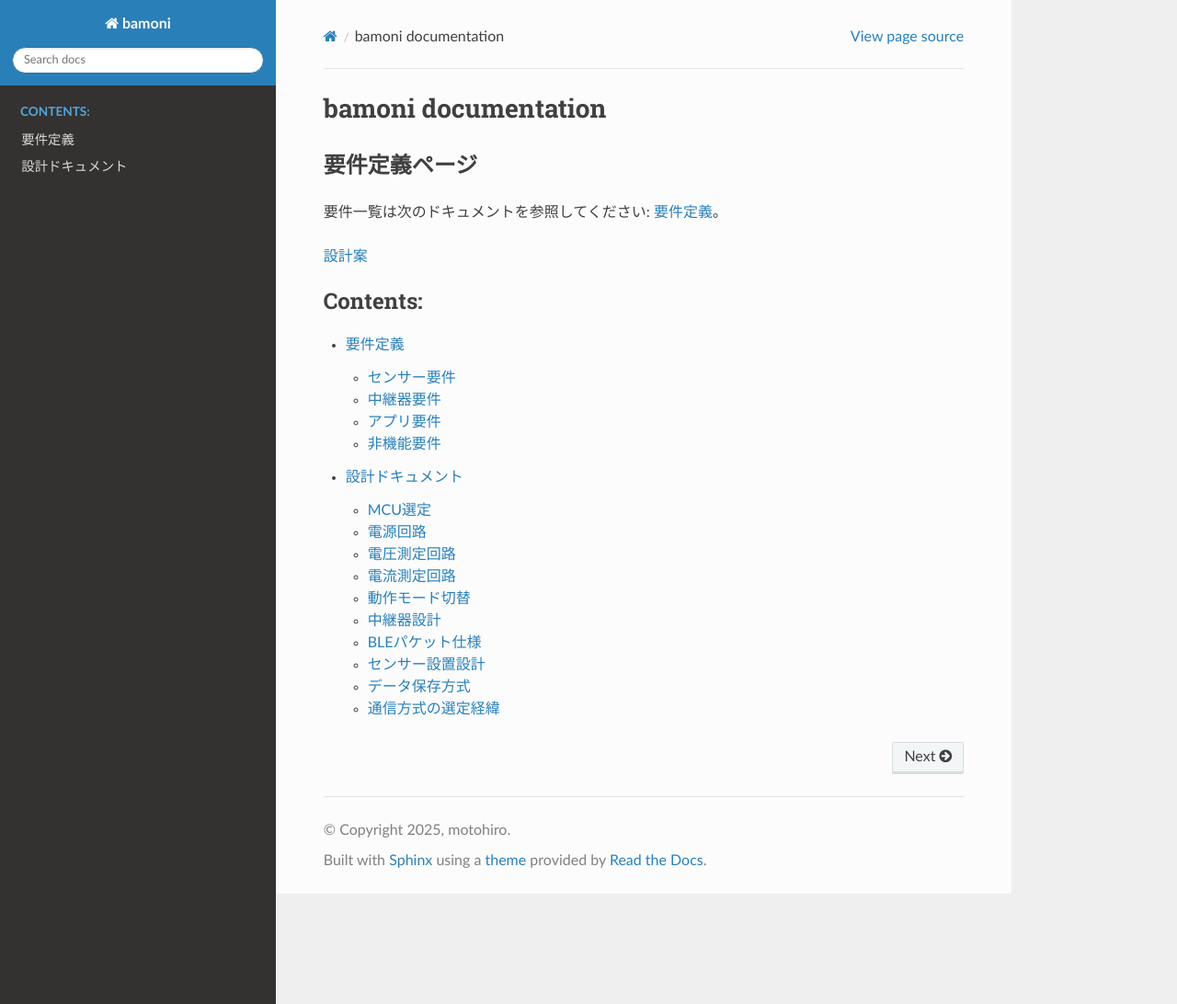
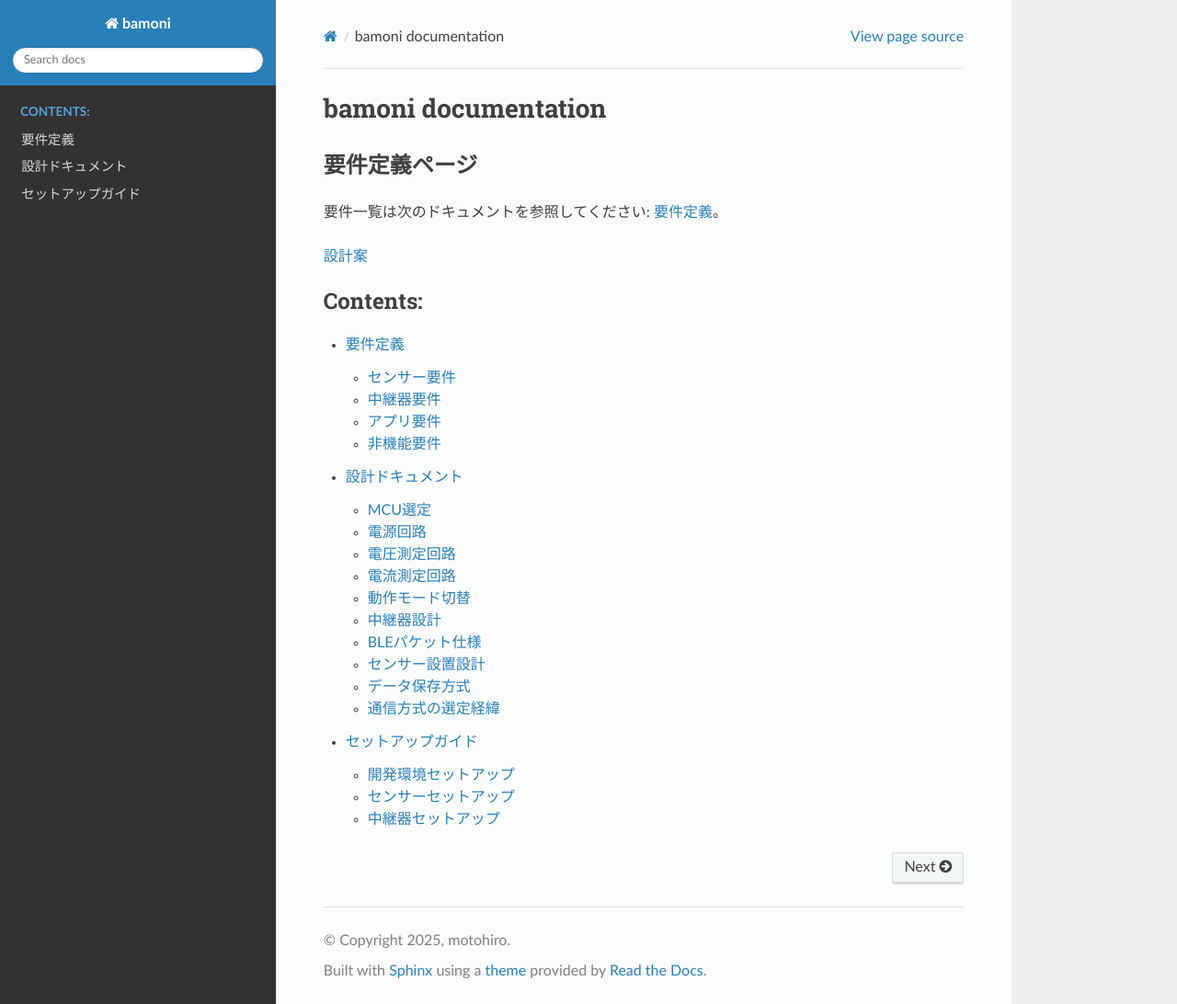
Before and after one commit to bleach31/bamoni, a Sphinx documentation site: the page built from docs/source/index.rst, in a window 1280 px wide and 1092 px high. Shown: the whole window at 92% size. Built offline with Sphinx 7.4.7 and the Read the Docs theme 3.1.0, drawn with Linux system fonts in a browser that asks for light colours; some of the changed lines change nothing that is shown.

Commit message:
add setup guide page with dev, sensor, and repeater setup instructions

```diff
--- a/docs/source/index.rst
+++ b/docs/source/index.rst
@@ -20,3 +20,4 @@
 
    requirements
    design
+   setup
--- /dev/null
+++ b/docs/source/setup.rst
@@ -0,0 +1,95 @@
+=============================================
+セットアップガイド
+=============================================
+
+開発環境セットアップ
+----------------------------------------------------------------
+
+ファームウェアビルド環境
+~~~~~~~~~~~~~~~~~~~~~~~~~~~~~~~~~~~~~~~~~~~~~~~~~~~~~~~~~~~~~~~~
+
+1. `PlatformIO <https://platformio.org/>`_ をインストールする（VS Code拡張推奨）。
+2. VS Codeでプロジェクトフォルダ（ ``impl/firmware_sensor`` または ``impl/firmware_repeater`` ）を開く。
+3. PlatformIOツールバーから対象の環境を選択しビルドする。
+
+ドキュメントビルド環境
+~~~~~~~~~~~~~~~~~~~~~~~~~~~~~~~~~~~~~~~~~~~~~~~~~~~~~~~~~~~~~~~~
+
+1. Python 3.10以上をインストールする。
+2. 依存パッケージをインストールする:
+
+   .. code-block:: bash
+
+       pip install -r docs/requirements.txt
+
+3. ドキュメントをビルドする:
+
+   .. code-block:: bash
+
+       sphinx-build -b html docs/source docs/build
+
+センサーセットアップ
+----------------------------------------------------------------
+
+ハードウェア準備
+~~~~~~~~~~~~~~~~~~~~~~~~~~~~~~~~~~~~~~~~~~~~~~~~~~~~~~~~~~~~~~~~
+
+1. Seeed Studio XIAO ESP32C3 を用意する。
+2. NiMH電池×4本（直列）を電池ボックスに入れ、1N4007ダイオード経由で5Vピンに接続する（回路は :need:`DES_POWER` を参照）。
+3. 分圧回路（R1=100kΩ, R2=22kΩ, ツェナー3.6V, コンデンサ）を組み、A0ピンに接続する（回路は :need:`DES_VOLT_SENSE` を参照）。
+4. GNDを車両ボディアースに接続する（ :need:`DES_GND` ）。
+
+ファームウェア書き込み
+~~~~~~~~~~~~~~~~~~~~~~~~~~~~~~~~~~~~~~~~~~~~~~~~~~~~~~~~~~~~~~~~
+
+1. ``impl/firmware_sensor`` フォルダをPlatformIOで開く。
+2. 環境 ``seeed_xiao_esp32c3_main`` を選択してビルド・書き込みする。
+
+中継器セットアップ
+----------------------------------------------------------------
+
+ハードウェア準備
+~~~~~~~~~~~~~~~~~~~~~~~~~~~~~~~~~~~~~~~~~~~~~~~~~~~~~~~~~~~~~~~~
+
+1. Seeed Studio XIAO ESP32C3 を用意する（センサーと同一MCU）。
+2. エアコンの壁穴を通したUSBケーブルで給電し、窓の外側に設置する。
+
+WiFi・GAS設定
+~~~~~~~~~~~~~~~~~~~~~~~~~~~~~~~~~~~~~~~~~~~~~~~~~~~~~~~~~~~~~~~~
+
+1. ``impl/firmware_repeater/src/secrets.h.example`` をコピーして ``secrets.h`` を作成する:
+
+   .. code-block:: bash
+
+       cp impl/firmware_repeater/src/secrets.h.example impl/firmware_repeater/src/secrets.h
+
+2. ``secrets.h`` にWiFi SSID・パスワードとGAS Webhook URLを記入する。
+
+Google Apps Script (GAS) Webhook構築
+~~~~~~~~~~~~~~~~~~~~~~~~~~~~~~~~~~~~~~~~~~~~~~~~~~~~~~~~~~~~~~~~
+
+1. `Google Spreadsheet <https://sheets.google.com/>`_ を新規作成し、A1に ``timestamp`` 、B1に ``voltage_mv`` と入力する。
+2. メニュー「拡張機能」→「Apps Script」を開き、以下のスクリプトを貼り付ける:
+
+   .. code-block:: javascript
+
+       function doPost(e) {
+         var sheet = SpreadsheetApp.getActiveSpreadsheet().getActiveSheet();
+         var csv = e.postData.contents;
+         var rows = csv.trim().split("\n");
+         for (var i = 0; i < rows.length; i++) {
+           var cols = rows[i].split(",");
+           sheet.appendRow(cols);
+         }
+         return ContentService.createTextOutput("OK");
+       }
+
+3. 「デプロイ」→「新しいデプロイ」→ 種類「ウェブアプリ」を選択する。
+   実行するユーザーは「自分」、アクセス権は「全員」に設定しデプロイする。
+4. 表示されるURLを ``secrets.h`` の ``GAS_WEBHOOK_URL`` に設定する。
+
+ファームウェア書き込み
+~~~~~~~~~~~~~~~~~~~~~~~~~~~~~~~~~~~~~~~~~~~~~~~~~~~~~~~~~~~~~~~~
+
+1. ``impl/firmware_repeater`` フォルダをPlatformIOで開く。
+2. 環境 ``seeed_xiao_esp32c3_main`` を選択してビルド・書き込みする。
```
